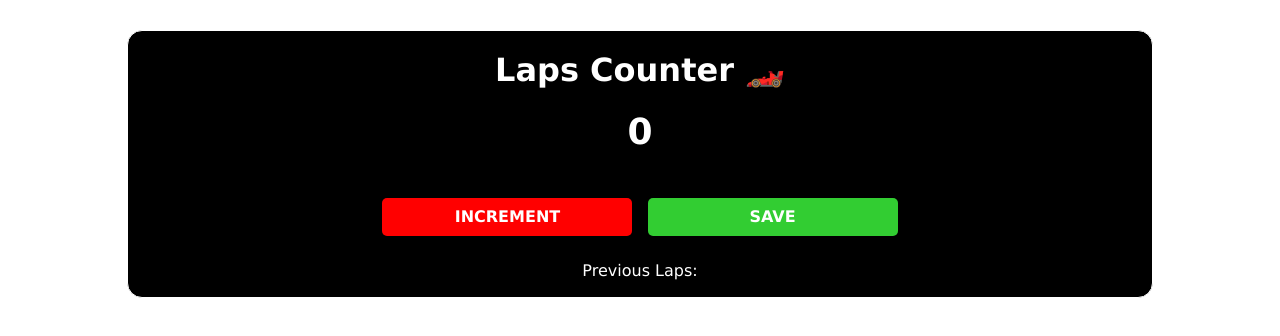
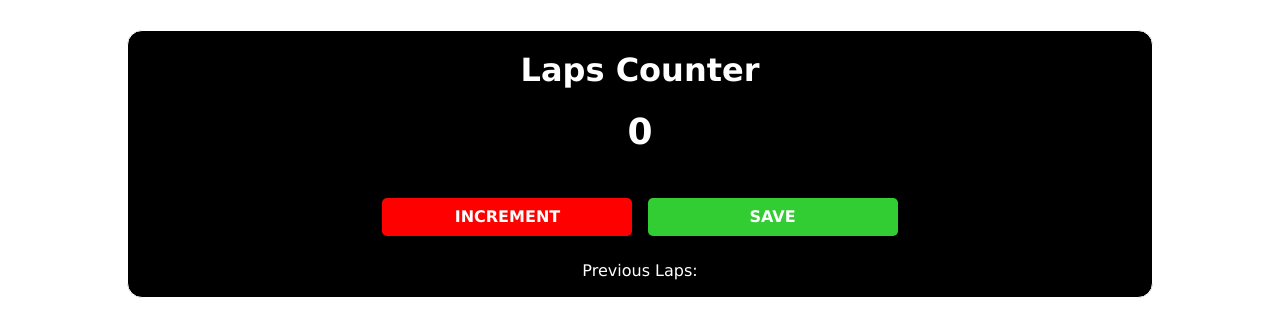
Before and after one commit to hitesh-varma/Lap-counter-App, a plain HTML site: page index.html in a window 1280 px wide. Drawn offline with nearby package versions, Linux system fonts and the light colour scheme.

Commit message:
Update index.html
Removed emoji in <h1> tag

```diff
--- a/index.html
+++ b/index.html
@@ -6,7 +6,7 @@
     </head>
     <body>
         <div class="container">
-            <h1>Laps Counter 🏎️</h1>
+            <h1>Laps Counter</h1>
             <p id="count-el">0</p>
             <button id="increment-btn" onclick="increment()">INCREMENT</button>
             <button id="save-btn" onclick="save()">SAVE</button>
```
